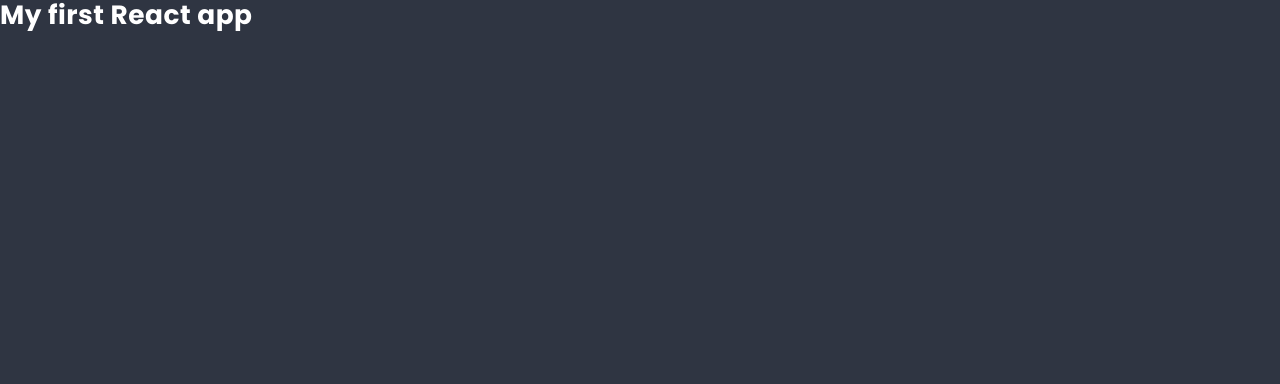
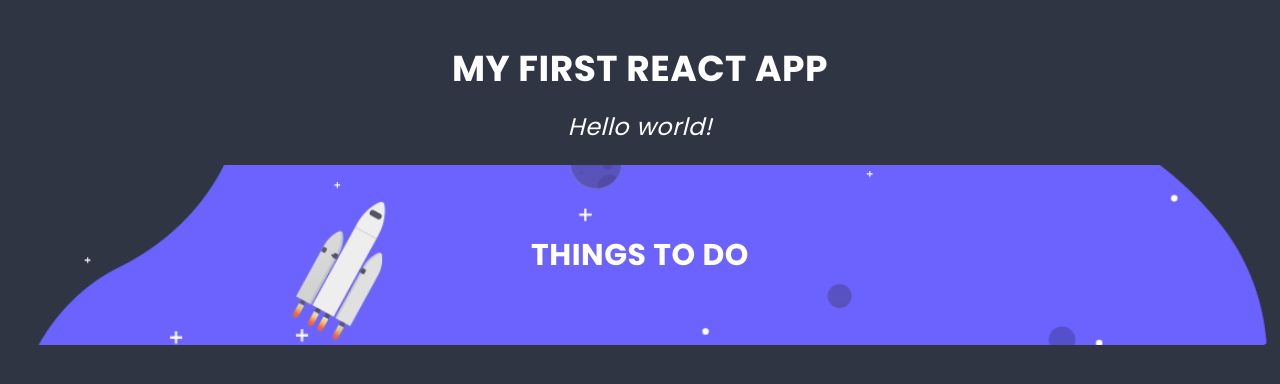
Before and after one commit to AsiaZmudziak/React.js, a React app: page / in a window 1280 px wide. Shown: the top 384 px of the page. Built offline with nearby package versions, Linux system fonts and the light colour scheme.

Commit message:
Add hero component

```diff
--- a/src/components/App/App.js
+++ b/src/components/App/App.js
@@ -1,11 +1,15 @@
 import React from 'react';
+import styles from './App.scss';
+import List from '../List/List.js';
 
 class App extends React.Component {
   render() {
     return (
-      <div>
-        <h1>My first React app</h1>
-      </div>
+      <main className={styles.component}>
+  <h1 className={styles.title}>My first React app</h1>
+  <h2 className={styles.subtitle}>Hello world!</h2>
+  <List />
+</main>
     )
   }
 }
--- /dev/null
+++ b/src/components/Hero/Hero.js
@@ -0,0 +1,11 @@
+import React from 'react';
+import styles from './Hero.scss';
+
+const Hero = () => (
+    <header className={styles.component}>
+        <h2 className={styles.title}>Things to do</h2>
+        <img className={styles.image} src="../src/images/space.png"></img>
+    </header>
+);
+
+export default Hero;
--- /dev/null
+++ b/src/components/List/List.js
@@ -0,0 +1,15 @@
+import React from 'react';
+import styles from './List.scss';
+import Hero from '../Hero/Hero.js';
+
+class App extends React.Component {
+  render() {
+    return (
+      <main className={styles.component}>
+  <Hero />
+</main>
+    )
+  }
+}
+
+export default App;
```
Also changed, not shown: src/images/space.png (added).
